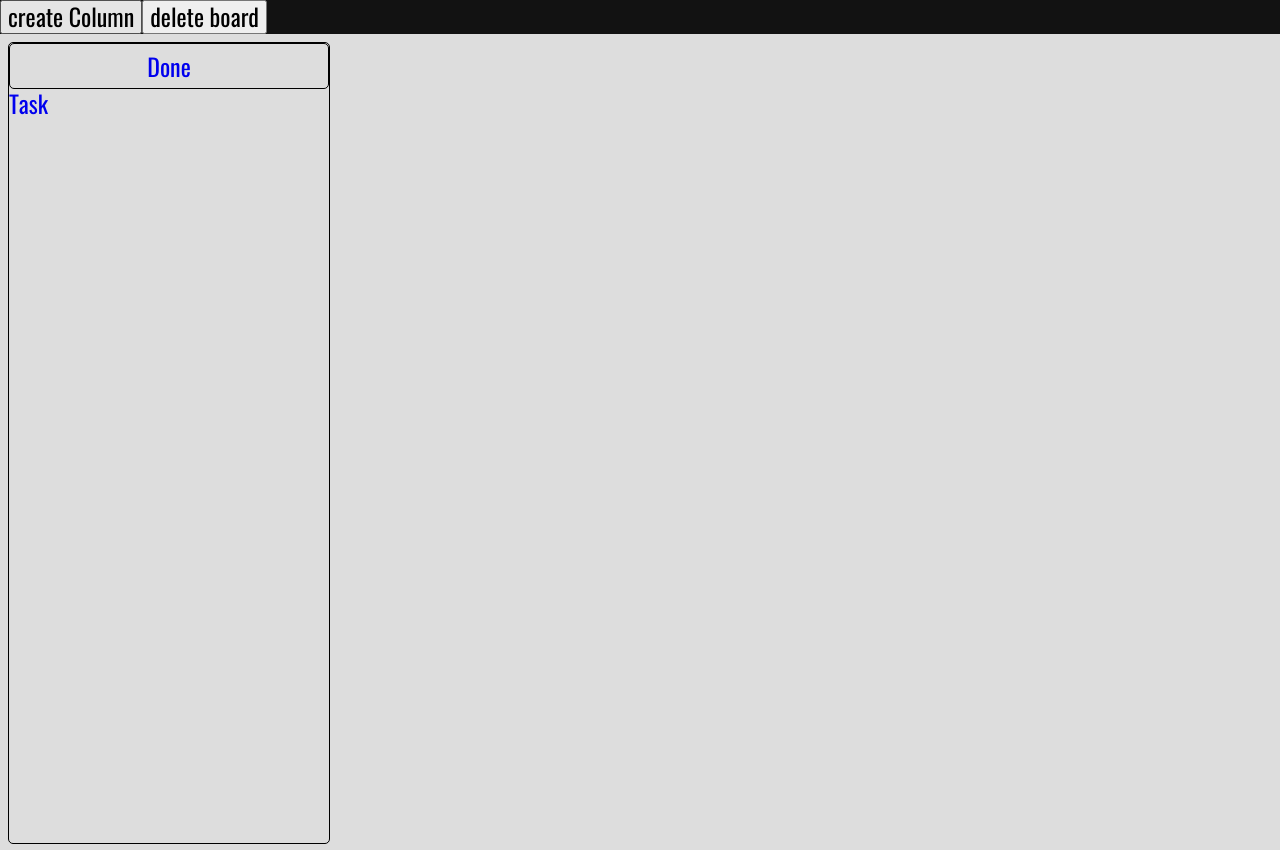
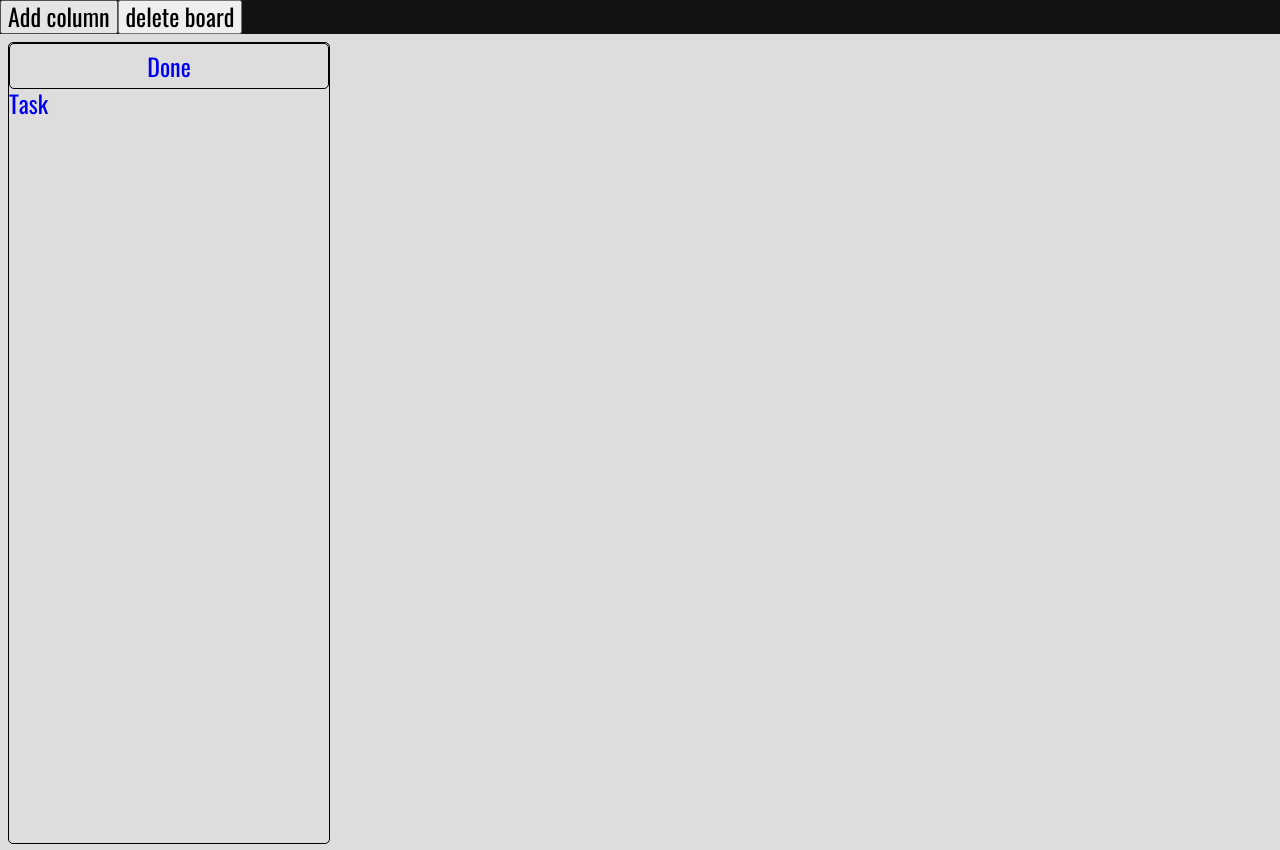
Before and after one commit to dino19981/RSS-project-management-app, a React (Create React App) app: page /boards/1 in a window 1280 px wide. Built offline with nearby package versions, Linux system fonts and the light colour scheme.

Commit message:
feat: add modal to Board Component

```diff
--- a/src/components/Boards/Board/Board.tsx
+++ b/src/components/Boards/Board/Board.tsx
@@ -1,6 +1,31 @@
-import React, { useEffect } from 'react';
+import React, { useEffect, useState } from 'react';
+import * as yup from 'yup';
+import { useParams } from 'react-router-dom';
 import { TColumn } from '../../../models/column';
+import ButtonWithModalForm from '../../buttonWithModalForm/ButtonWithModalForm';
 import ColumnPreview from '../../Columns/ColumnPreview';
+
+const schema = yup
+  .object()
+  .shape({
+    title: yup.string().trim().required(),
+  })
+  .required();
+
+const initialValues = {
+  title: '',
+};
+
+const fields = [
+  //TODO разобраться с полями
+  { name: 'title', errorMessage: 'Title is required', placeholder: 'Board Title' },
+];
+
+const formOptions = {
+  schema,
+  initialValues,
+  fields,
+};
 
 function Board() {
   useEffect(() => {
@@ -31,11 +56,46 @@ function Board() {
     },
   ];
 
+  const [isModalActive, setModal] = useState(false);
+
+  function setIsModalActive(bool: boolean) {
+    setModal(bool);
+  }
+
+  const { boardId } = useParams();
+
+  async function deleteBoardHandler(id: string | undefined) {
+    //TODO ADD API REQuest
+    console.log('delete board', id);
+  }
+
+  function createColumnHandler(value: typeof schema) {
+    //TODO ADD API REQuest
+    console.log('create column', value);
+  }
+
   return (
     <div className="board">
       <div className="board_menu">
-        <button type="button">create Column</button>
-        <button type="button">delete board</button>
+        <>
+          <ButtonWithModalForm
+            submitBtnName="Create column"
+            modalState={{ isModalActive, setIsModalActive }}
+            buttonOptions={{
+              btnClass: 'column_create__btn',
+              type: 'button',
+              text: 'Add column',
+            }}
+            formOptions={{
+              ...formOptions,
+              onSubmit: createColumnHandler,
+              buttonOptions: { type: 'button' },
+            }}
+          />
+          <button type="button" onClick={() => deleteBoardHandler(boardId)}>
+            delete board
+          </button>
+        </>
       </div>
       <div className="columns_wrapper">
         {columns &&
```
